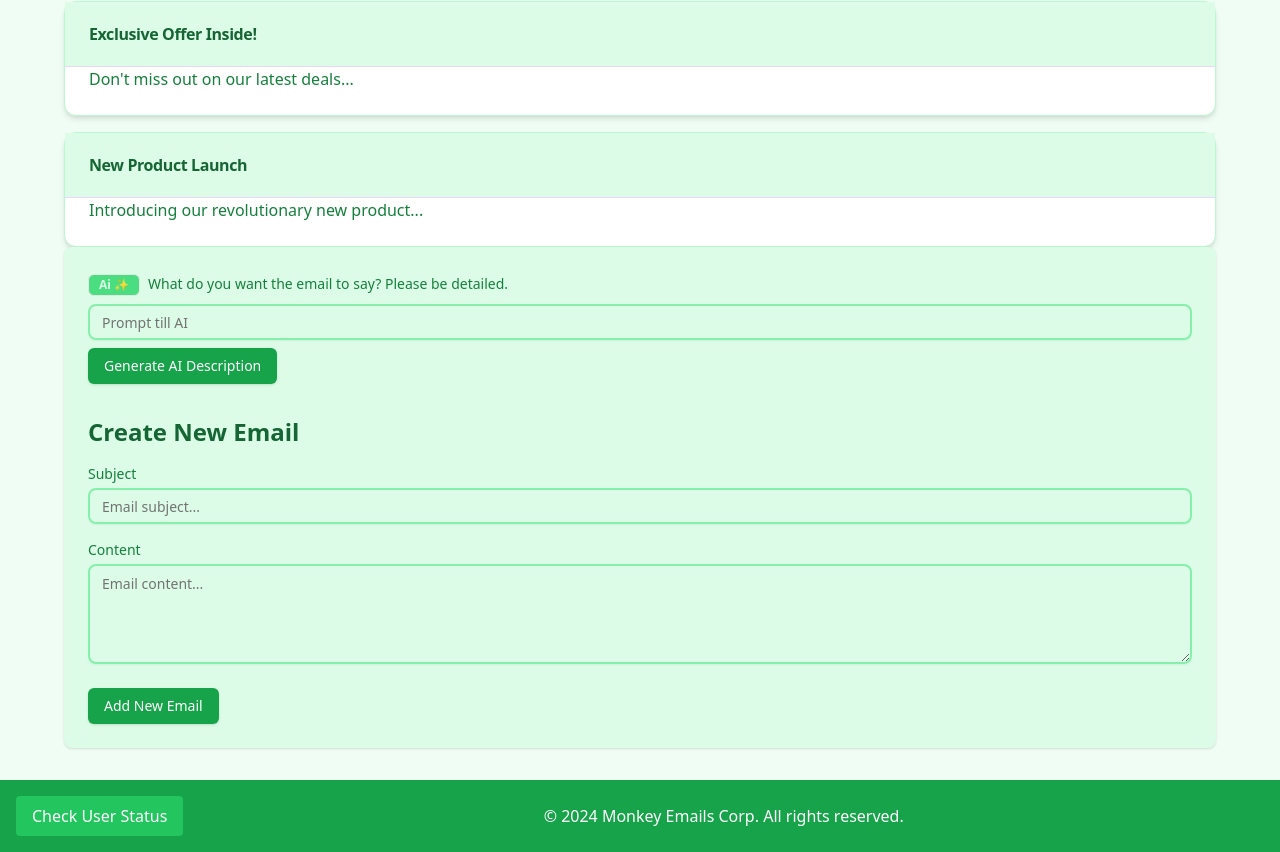
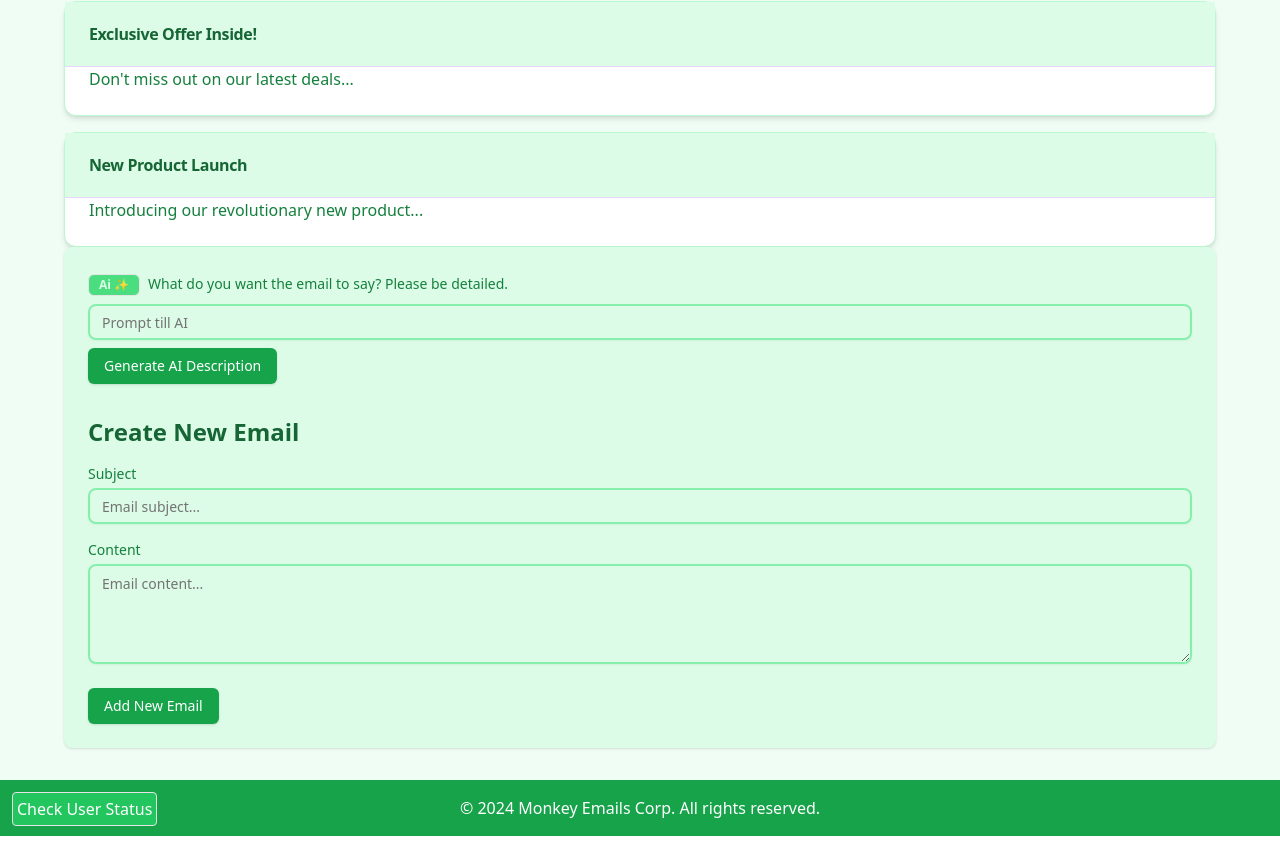
Before and after one commit to empephat/Email-Marketing-Platform, a React (Vite) app in the folder Frontend/: page /campaign-detail in a window 1280 px wide. Shown: the part 475-1327 px from the top of the page. Built offline with nearby package versions, Linux system fonts and the light colour scheme; no server answers.

Commit message:
Fixed mistake in footer

```diff
--- a/Frontend/src/layout/Footer.tsx
+++ b/Frontend/src/layout/Footer.tsx
@@ -17,18 +17,14 @@ function Footer() {
   };
 
   return (
-    <footer className="relative p-4 text-white bg-green-600 flex items-center justify-center">
-      <div>
-        <button
-          onClick={checkUser}
-          className="bg-green-500 text-white rounded px-4 py-2 hover:bg-green-700"
-        >
-          Check User Status
-        </button>
-      </div>
-      <p className="mx-auto">
-        &copy; 2024 Monkey Emails Corp. All rights reserved.
-      </p>
+    <footer className="relative p-4 text-center text-white bg-green-600">
+      <p>&copy; 2024 Monkey Emails Corp. All rights reserved.</p>
+      <button
+        onClick={checkUser}
+        className="absolute rounded p-1 hover:shadow-md  border top-3 left-3 bg-green-500 text-white hover:bg-green-700"
+      >
+        Check User Status
+      </button>
     </footer>
   );
 }
```
